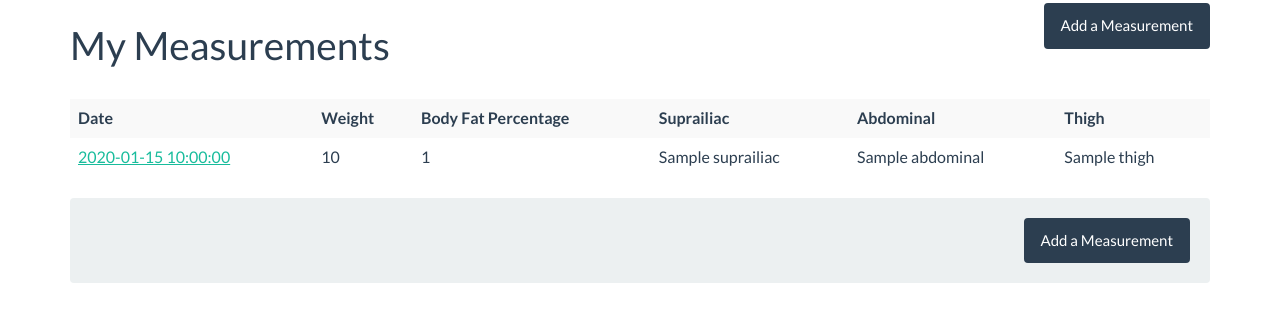
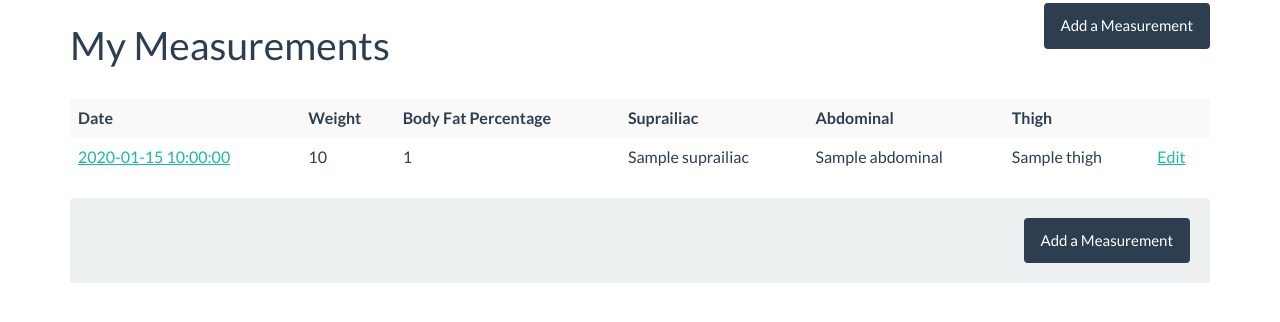
Before and after one commit to rdempsey/weight-tracker, a Python web app: template templates/measurements/list.html in a window 1280 px wide. Shown: the part 60-382 px from the top of the page. Run offline with Jinja, Linux system fonts and the light colour scheme; the template is opened without the code that fills it: most values are stand-ins (such as "Sample title", 1, 10 or a date in 2020).

Commit message:
Add favicon. Add edit link on measures list page.
Signed-off-by: Robert Dempsey <robertonrails@gmail.com>

```diff
--- a/templates/base.html
+++ b/templates/base.html
@@ -1,11 +1,8 @@
 <html>
   <head>
-    {% if title %}
-    <title>{{ title }} - Weight Tracker</title>
-    {% else %}
-    <title>Welcome to Weight Tracker</title>
-    {% endif %}
+    <title>Weight Tracker</title>
     <link rel="stylesheet" href="{{url_for('static', filename='flatly.css')}}">
+    <link rel="shortcut icon" href="{{ url_for('static', filename='favicon.ico') }}">
   </head>
   <body>
     <div class="navbar navbar-default navbar-fixed-top">
--- a/templates/measurements/list.html
+++ b/templates/measurements/list.html
@@ -22,6 +22,7 @@
     <th>Suprailiac</th>
     <th>Abdominal</th>
     <th>Thigh</th>
+    <th>&nbsp;</th>
   </tr>
   {% for measurement in measurements %}
   <tr>
@@ -31,6 +32,7 @@
     <td>{{measurement.suprailiac}}</td>
     <td>{{measurement.abdominal}}</td>
     <td>{{measurement.thigh}}</td>
+    <td><a href="{{ url_for('measurements.edit', date=measurement.date) }}">Edit</a></td>
   </tr>
   {% endfor %}
 </table>
--- a/views/measurement_views.py
+++ b/views/measurement_views.py
@@ -75,4 +75,4 @@ measurements.add_url_rule('/measurements/', view_func=ListMeasurements.as_view('
 measurements.add_url_rule('/measurements/new/', view_func=NewMeasurement.as_view('new'))
 measurements.add_url_rule('/measurements/create/', defaults={'date': None}, view_func=NewMeasurement.as_view('create'))
 measurements.add_url_rule('/measurements/<date>/', view_func=ShowMeasurement.as_view('show'))
-measurements.add_url_rule('/measurements/edit/<date>/', view_func=EditMeasurement.as_view('edit'))
+measurements.add_url_rule('/measurements/edit/<date>/', view_func=NewMeasurement.as_view('edit'))
```
Also changed, not shown: static/favicon.ico (added).
